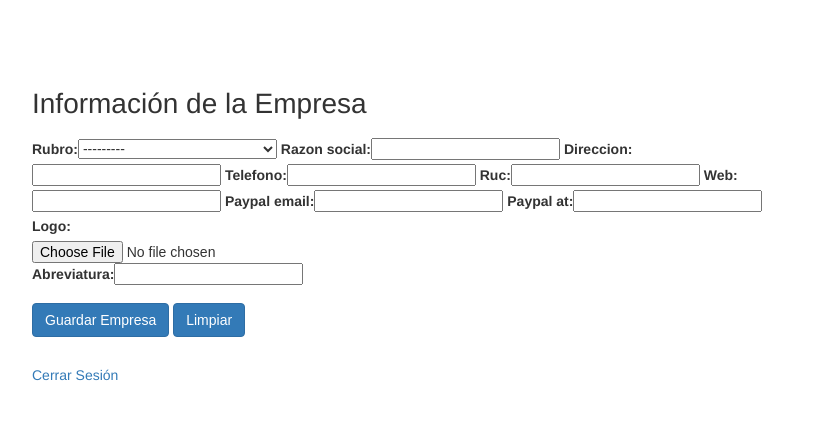
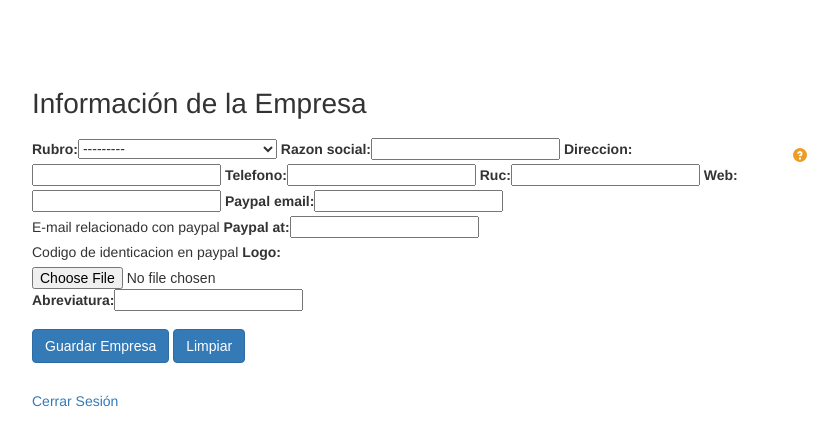
Before and after one commit to Eracleo/ppll, a Django app: page /empresa/information/ in a window 1280 px wide. Shown: the top 446 px of the page, without its empty margins (38-876 px from the left). Run offline with Django 3.2, Linux system fonts and the light colour scheme; a user stored in the database is signed in; data comes from the database, SQL or seed files in the repository; data that the repository does not hold is empty; parts of the project's set-up code (start-up, migrations or seed data) failed here and were passed over; some libraries are stand-ins or nearby versions.

Commit message:
Botones de ayuda en crear empresa y campo telefono

```diff
--- a/pyllik/models.py
+++ b/pyllik/models.py
@@ -50,8 +50,8 @@ class Empresa(models.Model):
     telefono = models.CharField(max_length=120, blank=True)
     ruc = models.CharField(max_length=11)
     web = models.URLField(max_length=64, blank=True)
-    paypal_email = models.EmailField(max_length=100)
-    paypal_at = models.CharField(max_length=64) # IdentityToken
+    paypal_email = models.EmailField(max_length=100,help_text="E-mail relacionado con paypal")
+    paypal_at = models.CharField(max_length=64,help_text="Codigo de identicacion en paypal") # IdentityToken
     nro_paquetes = models.IntegerField(default=5)
     logo = ImageWithThumbsField(upload_to='logos_empresa')
     user = models.ForeignKey(User)
--- a/pyllik/templates/add.html
+++ b/pyllik/templates/add.html
@@ -12,6 +12,10 @@
                 $("#id_web").val(hh+valor);
             }
         });
+        $('#id_paypal_email, #id_paypal_at').after('<span class="ayuda glyphicon glyphicon-question-sign "> </span>');
+        $('.ayuda').hover(function(){
+            $(this).next('.help-block').toggle("linear");
+        })
     });
     $(function(){
         $("#id_razon_social").change(function() {
```
